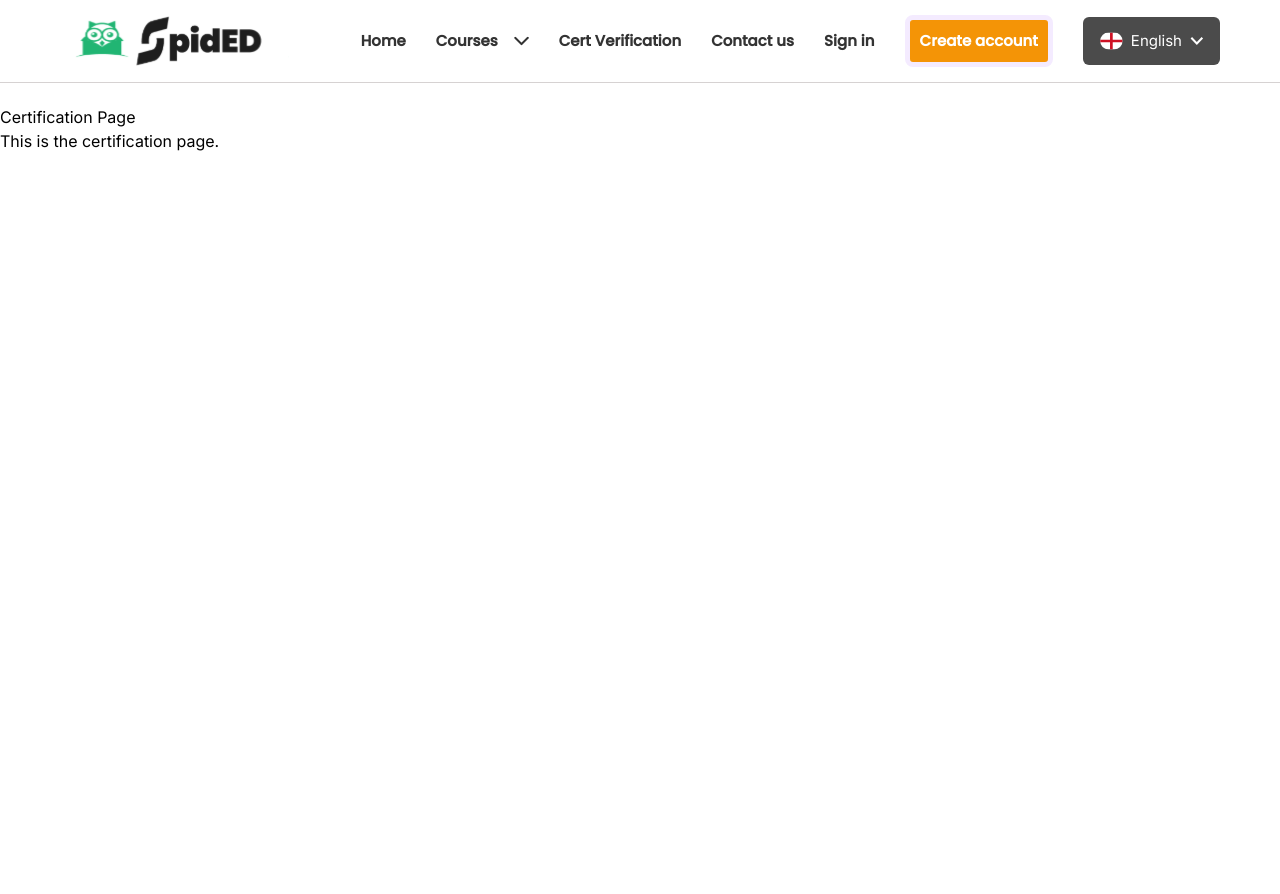
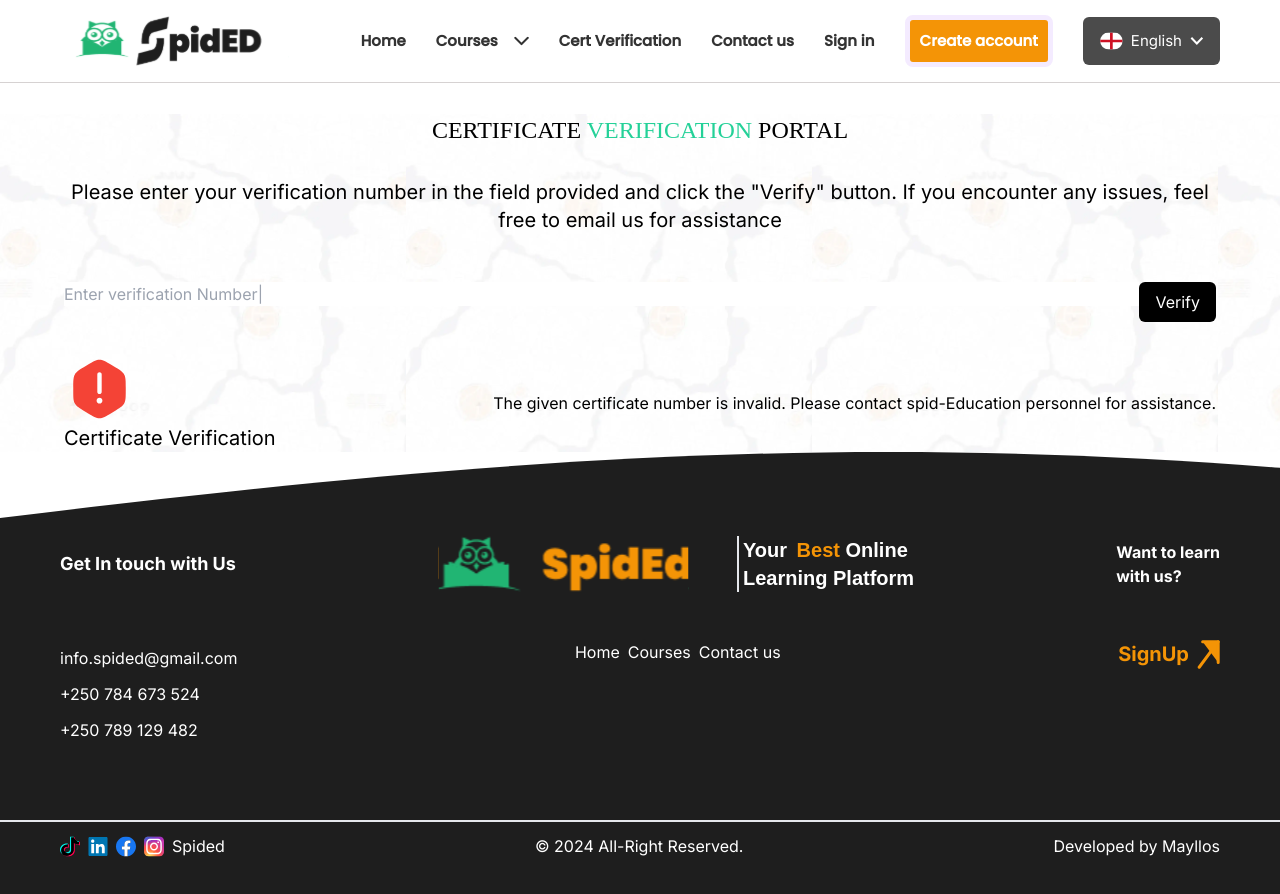
Before and after one commit to stevenmukama/Elearningproject-Fe, a React (Vite) app: page /certificationPage in a window 1280 px wide. Before the commit the page ends 800 px from the top, so only its background shows below. Built offline with nearby package versions, Linux system fonts and the light colour scheme; a web font is replaced by a local one.

Commit message:
add more changes

```diff
--- a/src/pages/CertificationPage.jsx
+++ b/src/pages/CertificationPage.jsx
@@ -1,9 +1,50 @@
+import FooterSection from '../components/FooterSection';
+import Navbar from '../components/Navbar';
+
 function CertificationPage() {
 	return (
-		<div className='mt-24'>
-			<h1>Certification Page</h1>
-			<p>This is the certification page.</p>
-		</div>
+		<>
+			<Navbar />
+			<div className="bg-[url('/bgVerificationPage.webp')] bg-contain">
+				<div className='mt-24 px-16 text-center'>
+					<h1 className='font-Santepheap text-2xl'>
+						CERTIFICATE{' '}
+						<span className='text-[#24D198]'>VERIFICATION</span> PORTAL
+					</h1>
+					<p className='text-xl mt-8'>
+						Please enter your verification number in the field provided and
+						click the &quot;Verify&quot; button. If you encounter any
+						issues, feel free to email us for assistance
+					</p>
+					<div className='flex items-center mt-8'>
+						<input
+							placeholder='Enter verification Number|'
+							className='w-full'
+						/>
+						<button className='bg-[#000] text-white px-4 py-2 rounded-md mt-4'>
+							Verify
+						</button>
+					</div>
+					<div className='mt-8'>
+						<div className='flex items-center justify-between'>
+							<div>
+								<img
+									src='/public/dangerIcon.svg'
+									alt='dangerIcon'
+									className='w-auto h-auto'
+								/>
+								<p className='text-xl'>Certificate Verification</p>
+							</div>
+							<div>
+								The given certificate number is invalid. Please contact
+								spid-Education personnel for assistance.
+							</div>
+						</div>
+					</div>
+				</div>
+			</div>
+			<FooterSection />
+		</>
 	);
 }
 
```
Also changed, not shown: public/bgVerificationPage.webp (added), public/dangerIcon.svg (added).
